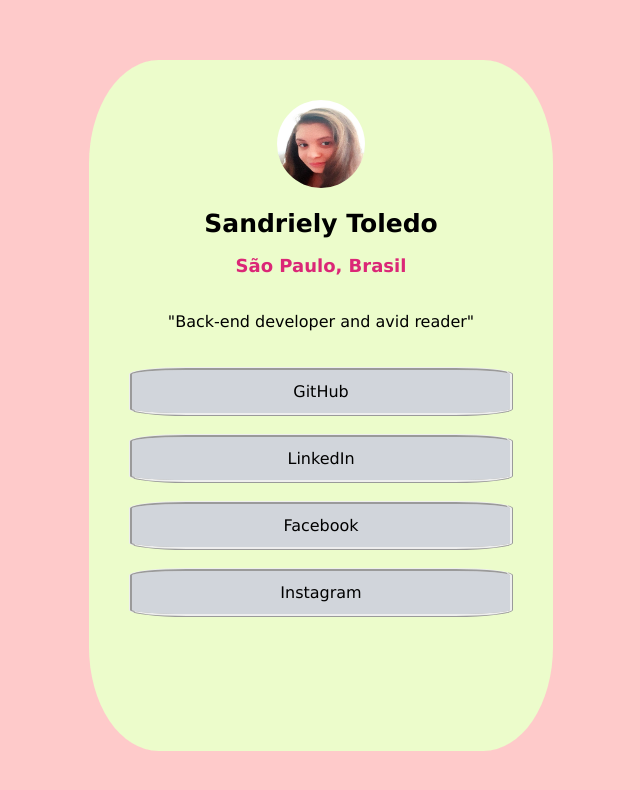
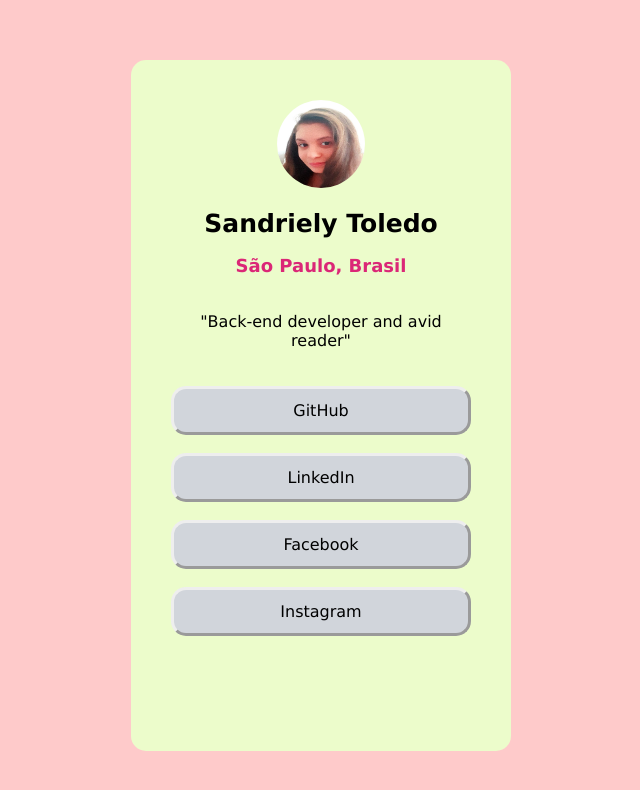
Before and after one commit to Sandriely1999/Meu-perfil-e-redes-sociais, a plain HTML site: page index.html in a window 1280 px wide. Shown: the part 122-912 px from the top of the page, without its empty margins (319-959 px from the left). Drawn offline with Linux system fonts and the light colour scheme.

Commit message:
Projeto atualizado com hover e bordas corretas

```diff
--- a/style.css
+++ b/style.css
@@ -6,7 +6,7 @@ body {
 }
 main {
     background-color: #ecfccb;
-    width: 384px;
+    width: 300px;
     height: 611px;
     margin-top: 174px;
     margin-bottom: 174px;
@@ -14,7 +14,7 @@ main {
     text-align: center;
     gap: 24px;
     font-family:Verdana, Geneva, Tahoma, sans-serif;
-    border-radius: 15%;
+    border-radius: 15px;
 
 
 }
@@ -39,8 +39,8 @@ p {
 }
 
 div{
-    border-style:ridge;
-    border-radius: 15%;
+    border-style:outset;
+    border-radius: 15px;
     background-color: #d1d5db;
     padding: 12px;
     margin-bottom: 18px;
@@ -50,28 +50,8 @@ div{
 a {
     text-decoration:none;
     color: black;
-    font-family:Verdana, Geneva, Tahoma, sans-serif;
 
 }
-/*
-.github{
-    background-color: #d1d5db;
-    padding: 12px;
-    margin-bottom: 16px;
+div:hover {
+  background-color: darksalmon;
 }
-
-.linkedin{
-    background-color: #d1d5db;
-    padding: 12px;
-    margin-bottom: 16px;
-}
-.face{
-    background-color: #d1d5db;
-    padding: 12px;
-    margin-bottom: 16px;
-}
-.insta{
-    background-color: #d1d5db;
-    padding: 12px;
-    margin-bottom: 16px;
-}
```
Also changed, not shown: index.html (+1 -0 lines).
